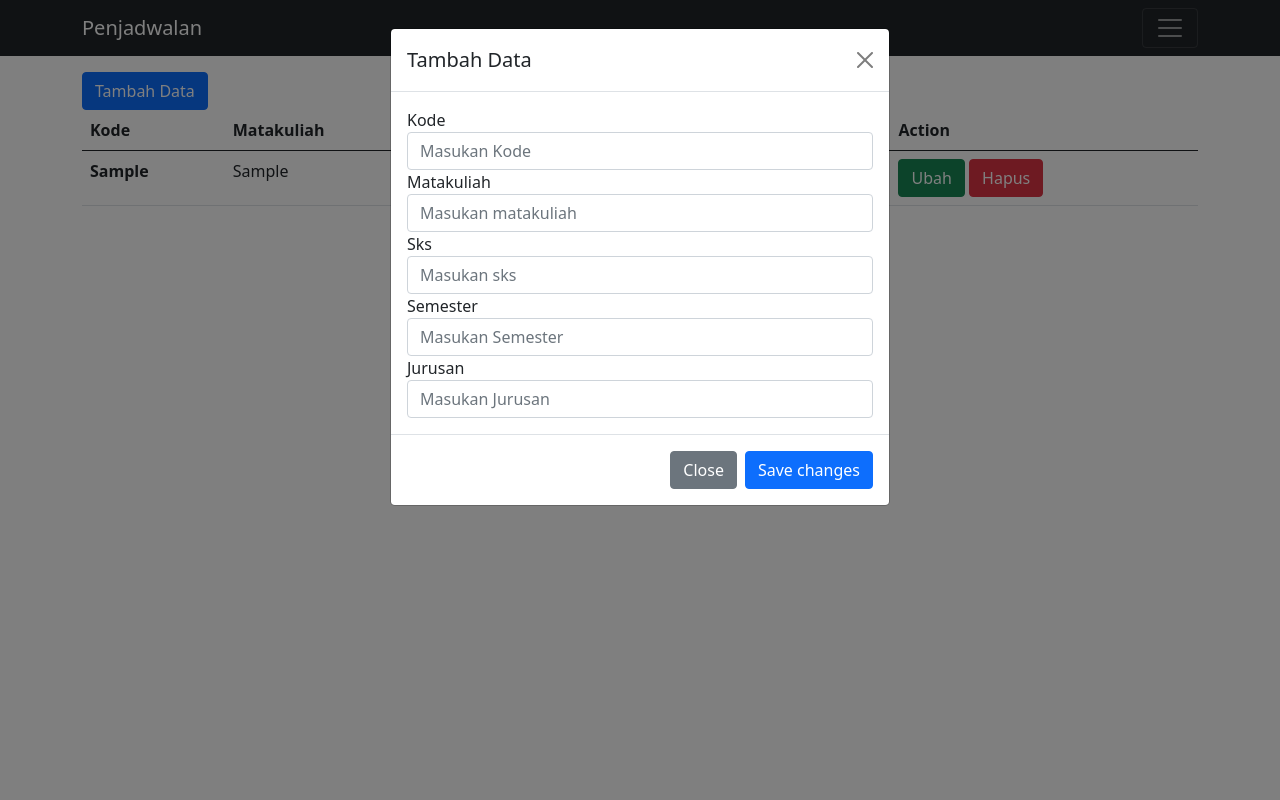
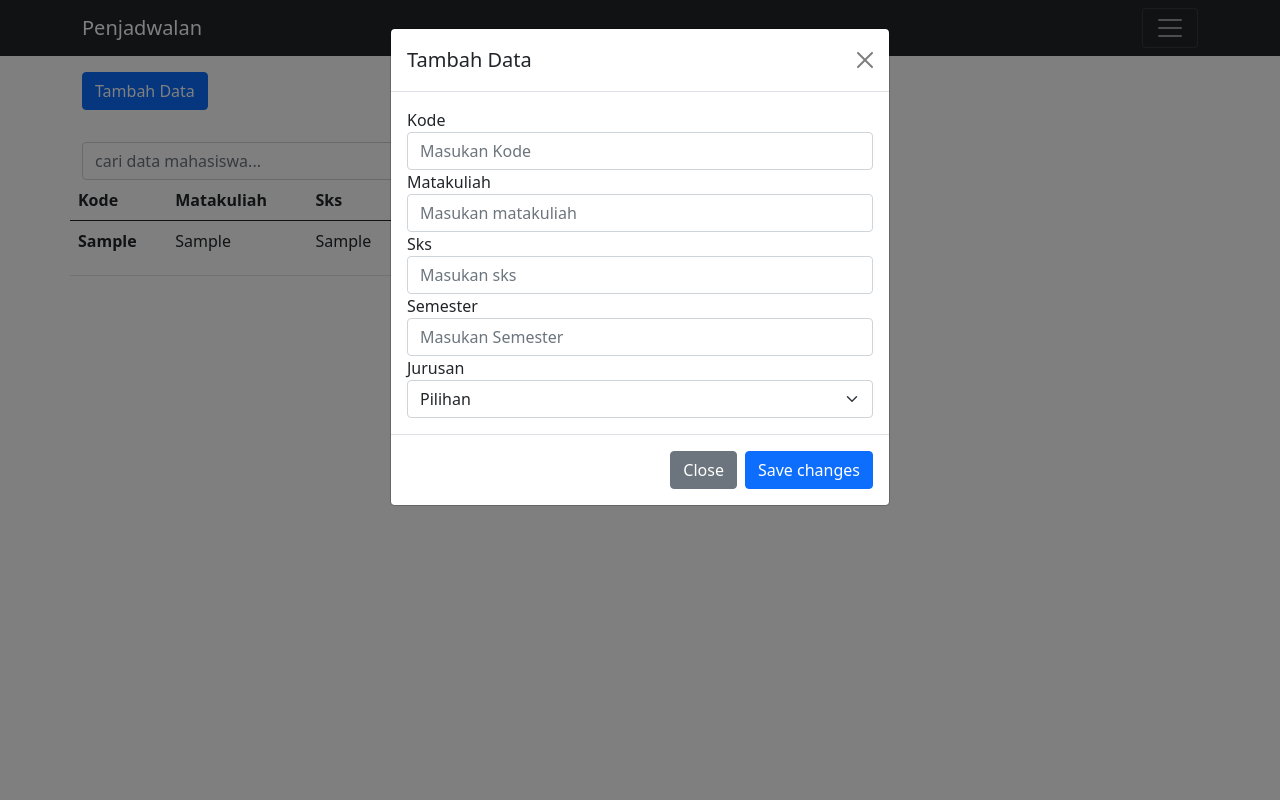
Before and after one commit to anisagf/anisagreyfrensia_TI-3C, a CodeIgniter app: page /anisa/index.php/mahasiswa/index in a window 1280 px wide, after a click on "Tambah Data". Run offline with CodeIgniter, Linux system fonts and the light colour scheme; tables that the repository leaves empty or names only in its code hold one stand-in row (values such as "Sample post").

Commit message:
update codingan

```diff
--- a/application/config/config.php
+++ b/application/config/config.php
@@ -35,7 +35,7 @@ $config['base_url'] = 'http://localhost/anisa/';
 | variable so that it is blank.
 |
 */
-$config['index_page'] = 'index.php';
+$config['index_page'] = '';
 
 /*
 |--------------------------------------------------------------------------
--- a/application/controllers/Mahasiswa.php
+++ b/application/controllers/Mahasiswa.php
@@ -13,8 +13,12 @@ class mahasiswa extends CI_Controller
 	{
 		$data['judul'] = 'Halaman mahasiswa';
 		    $data['mahasiswa']=$this->Mahasiswa_model->getAllMahasiswa();
-        $this->form_validation->set_rules('kode','kode','required');
-        $this->form_validation->set_rules('matakuliah','matakuliah','required');
+            if($this->input->post('keyword')){
+                $data['mahasiswa']= $this->Mahasiswa_model->cariDataMahasiswa();
+            }
+            $data['jurusan']= $this->Mahasiswa_model->getAllJurusan();
+        $this->form_validation->set_rules('kode','kode','required|is_unique[mahasiswa.kode]');
+        $this->form_validation->set_rules('matakuliah','matakuliah','required|is_unique[mahasiswa.matakuliah]');
         $this->form_validation->set_rules('sks','sks','required');
         $this->form_validation->set_rules('semester','semester','required');
         $this->form_validation->set_rules('jurusan','jurusan','required');
@@ -28,12 +32,25 @@ class mahasiswa extends CI_Controller
                 'matakuliah' => $this->input->post('matakuliah'),
                 'sks' => $this->input->post('sks'),
                 'semester' => $this->input->post('semester'),
-                'jurusan' => $this->input->post('jurusan')
-
+                'jurusan'=> $this->input->post('jurusan'),
             ];
-            $this->db->insert('mahasiswa',$data);
+            $this->db->insert('mahasiswa', $data);
+            $this->session->set_flashdata('flash', 'ditambahkan');
             redirect('mahasiswa');
         }
     }
+    public function Ubah()
+    {
+        $this->Mahasiswa_model->ubahDataMahasiswa($id);
+        $this->session->set_flashdata('flash', 'diubah');
+        redirect('mahasiswa');
+    }
+
+    public function hapus($id)
+    {
+        $this->Mahasiswa_model->hapusDataMahasiswa($id);
+        $this->session->set_flashdata('flash', 'dihapus');
+        redirect('mahasiswa');
+    }
 
  }
--- a/application/models/Mahasiswa_model.php
+++ b/application/models/Mahasiswa_model.php
@@ -13,4 +13,38 @@
         return $this->db->get('mahasiswa')->result_array();
 
         }
+
+        public function getAllJurusan()
+        {
+            return $this->db->get('jurusan')->result_array();
+
+        }
+
+        public function cariDataMahasiswa()
+        {
+            $keyword = $this->input->post('keyword',true);
+            $this->db->like('matakuliah',$keyword);
+            $this->db->or_like('semester',$keyword);
+            $this->db->or_like('jurusan',$keyword);
+            return $this->db->get('mahasiswa')->result_array();
+        }
+
+        public function ubahDataMahasiswa()
+        {
+            $data = [
+                "kode" => $this->input->post('kode',true),
+                "matakuliah" => $this->input->post('matakuliah',true),
+                "sks" => $this->input->post('sks',true),
+                "semester" => $this->input->post('semester',true),
+                "jurusan"=> $this->input->post('jurusan',true),
+            ];
+            $this->db->where('id', $this->input->post('id'));
+            $this->db->update('mahasiswa', $data);
+        }
+
+        public function hapusDataMahasiswa($id)
+        {
+            $this->db->where('id', $id);
+            $this->db->delete('mahasiswa');
+        }
     }
--- a/application/views/Mahasiswa/index.php
+++ b/application/views/Mahasiswa/index.php
@@ -1,11 +1,52 @@
-<div class="container">
+ <div class="container">
 	<div class="row mt-5">
 		<div class="col mt-4">
+
+
+       <!-- awal validasi error -->
+       <?php if(validation_errors()) : ?>
+       	<div class="alert alert-danger" role="alert">
+       	<button type="button" class="btn-close" data-bs-dismiss="alert" aria-label="Close"></button><button class=""></button>
+       		<?= validation_errors(); ?>
+       	</div>
+       <?php endif; ?>
+       <!-- akhir validasi error -->
 
 			<!-- Button trigger modal -->
 			<button type="button" class="btn btn-primary" data-bs-toggle="modal" data-bs-target="#exampleModal">
 			  Tambah Data
 			</button>
+
+
+			<div class="row mt-3">
+				<div class="col-md-8">
+
+			<!-- awal flashdata -->
+
+			<?php if($this->session->flashdata('flash')) : ?>
+          <div class="row mt-3">
+          	<div class="col-md-8">
+	          		<div class="alert alert-success alert-dismissible fade show" role="alert">
+							  Data Mahasiswa<strong>Berhasil</strong><?=$this->session->flashdata('flash'); ?>
+							  <button type="button" class="btn-close" data-bs-dismiss="alert" aria-label="Close"></button>
+							</div>
+          	</div>
+          </div>
+         <?php endif; ?>
+			<!-- akhir flashdata -->
+
+			<div class="row mt-3">
+        <div class="col md-6">
+        	<form action="" method="post">
+        		<div class="input-group">
+        			<input type="text"class="form-control"placeholder="cari data mahasiswa..." name="keyword">
+        			<div class="input-group-append">
+        				<button class="btn btn-primary" type="submit">cari</button>
+        			</div>
+        		</div>
+        	</form>
+
+       </div>
 
 			<!-- Modal -->
 			<div class="modal fade" id="exampleModal" tabindex="-1" aria-labelledby="exampleModalLabel" aria-hidden="true">
@@ -22,31 +63,48 @@
 			        	<label for="kode">Kode</label>
 			        	<input type="numeric" name="kode" class="form-control" id="kode" placeholder="Masukan Kode">
 			        </div>
+			        <small class="form-text form-danger"><?=form_error('kode')?></small>
 
 			        <div class="form group">
 			        	<label for="matakuliah">Matakuliah</label>
 			        	<input type="text" name="matakuliah"class="form-control" id="matakuliah" placeholder="Masukan matakuliah">
 			        </div>
+			        <small class="form-text form-danger"><?=form_error('matakuliah')?></small>
+
 
 			        <div class="form group">
 			        	<label for="sks">Sks</label>
 			        	<input type="numeric" name="sks" class="form-control" id="sks" placeholder="Masukan sks">
 			        </div>
+			        <small class="form-text form-danger"><?=form_error('sks')?></small>
+
 
 			        <div class="form group">
 			        	<label for="semester">Semester</label>
 			        	<input type="numeric" name="semester"class="form-control" id="semester" placeholder="Masukan Semester">
 			        </div>
+			        <small class="form-text form-danger"><?=form_error('semester')?></small>
+
 
 			        <div class="form group">
 			        	<label for="jurusan">Jurusan</label>
-			        	<input type="text" name="jurusan"class="form-control" id="jurusan" placeholder="Masukan Jurusan">
+			        	<select class="form-select"id="jurusan" name="jurusan">
+			        		<option value="">Pilihan</option>
+			        		<?php  foreach($jurusan as $j): ?>
+			        		<option><?php echo $j['namajurusan']; ?></option>
+			        	<?php endforeach; ?>
+			        	</select>
+			        	<small class="form-text form-danger"><?=form_error('jurusan')?></small>
+
+			        	<!-- <input type="text" name="jurusan"class="form-control" id="jurusan" placeholder="Masukan Jurusan"> -->
+
 			        </div>
 			      </div>
 			      <div class="modal-footer">
 			        <button type="button" class="btn btn-secondary" data-bs-dismiss="modal">Close</button>
 			        <button type="submit" class="btn btn-primary">Save changes</button>
 			      </div>
+			      </form>
 			    </div>
 			  </div>
 			</div>
@@ -71,7 +129,9 @@
     		<td><?=$mhs['semester']; ?></td>
     		<td><?=$mhs['jurusan']; ?></td>
     		<td>
-    			<a href="<?= base_url(); ?>mahasiswa/ubah/<?= $mhs['id']; ?>" class="btn btn-success">Ubah</a>
+    			<button type="button" class="btn btn-primary" data-bs-toggle="modal" data-bs-target="#editModal<?=$mhs['id'];?>">
+			  Ubah
+			</button>
     			<a href="<?= base_url(); ?>mahasiswa/hapus/<?= $mhs['id']; ?>" class="btn btn-danger" onclick="return confirm('Apakah Anda Yakin');">Hapus</a>
     		</td>
     	</tr>
@@ -81,3 +141,60 @@
 		</div>
 	</div>
 </div>
+
+
+<!-- awal modal edit -->
+<?php $no = 0 ; foreach ($mahasiswa as $mhs): $no++; ?>
+    <div class="modal fade" id="editModal<?=$mhs['id'];?>" tabindex="-1" aria-labelledby="editModalLabel" aria-hidden="true">
+			  <div class="modal-dialog">
+			    <div class="modal-content">
+			      <div class="modal-header">
+			        <h5 class="modal-title" id="editModalLabel">form Edit Data</h5>
+			        <button type="button" class="btn-close" data-bs-dismiss="modal" aria-label="Close"></button>
+			      </div>
+			      <div class="modal-body">
+              <?=form_open_multipart('mahasiswa/ubah'); ?>
+              <input type="hidden" name="id" value="<?=$mhs['id']; ?>">
+			        <div class="form group">
+			        	<label for="kode">Kode</label>
+			        	<input type="numeric" name="kode" class="form-control" value="<?=$mhs['kode']; ?>" id="kode" placeholder="Masukan Kode" readonly>
+			        </div>
+
+			        <div class="form group">
+			        	<label for="matakuliah">Matakuliah</label>
+			        	<input type="text" name="matakuliah"class="form-control" value="<?=$mhs['matakuliah']; ?>"id="matakuliah" placeholder="Masukan matakuliah">
+			        </div>
+
+			        <div class="form group">
+			        	<label for="sks">Sks</label>
+			        	<input type="numeric" name="sks" class="form-control" value="<?=$mhs['sks']; ?>"id="sks" placeholder="Masukan sks">
+			        </div>
+
+			        <div class="form group">
+			        	<label for="semester">Semester</label>
+			        	<input type="numeric" name="semester"class="form-control" value="<?=$mhs['semester']; ?>"id="semester" placeholder="Masukan Semester">
+			        </div>
+
+			        <div class="form group">
+			        	<label for="jurusan">Jurusan</label>
+			        	<select class="form-select"id="jurusan" name="jurusan">
+			        		<option value="">Pilihan</option>
+			        		<?php  foreach($jurusan as $j): ?>
+			        		<option><?php echo $j['namajurusan']; ?></option>
+			        	<?php endforeach; ?>
+			        	</select>
+			        	<!-- <input type="text" name="jurusan"class="form-control" value="<?=$mhs['jurusan']; ?>"id="jurusan" placeholder="Masukan Jurusan"> -->
+
+			        </div>
+			      </div>
+			      <div class="modal-footer">
+			        <button type="button" class="btn btn-secondary" data-bs-dismiss="modal">Close</button>
+			        <button type="submit" class="btn btn-primary">Ubah</button>
+			      </div>
+			    </form>
+			    </div>
+			  </div>
+			</div>
+		<?php endforeach;  ?>
+
+<!-- akhir modal edit -->
--- a/application/views/templates/header.php
+++ b/application/views/templates/header.php
@@ -13,7 +13,7 @@
   <body>
   <nav class="navbar fixed-top navbar-dark bg-dark">
   <div class="container">
-    <a class="navbar-brand" href="#">Penjadwalan</a>
+    <a class="navbar-brand" href="beranda">Penjadwalan</a>
     <button class="navbar-toggler" type="button" data-bs-toggle="collapse" data-bs-target="#navbarNav" aria-controls="navbarNav" aria-expanded="false" aria-label="Toggle navigation">
       <span class="navbar-toggler-icon"></span>
     </button>
@@ -26,7 +26,7 @@
           <a class="nav-link" href="mahasiswa">Mahasiswa</a>
         </li>
         <li class="nav-item">
-          <a class="nav-link" href="#">Dosen</a>
+          <a class="nav-link" href="dosen">Dosen</a>
         </li>
         <li class="nav-item">
           <!-- <a class="nav-link disabled" href="#" tabindex="-1" aria-disabled="true">Disabled</a> -->
--- a/system/core/CodeIgniter.php
+++ b/system/core/CodeIgniter.php
@@ -549,7 +549,7 @@ if ( ! is_php('5.4'))
  */
 	if ($EXT->call_hook('display_override') === FALSE)
 	{
-		$OUT->_display();
+		$OUT->_display('');
 	}
 
 /*
```
